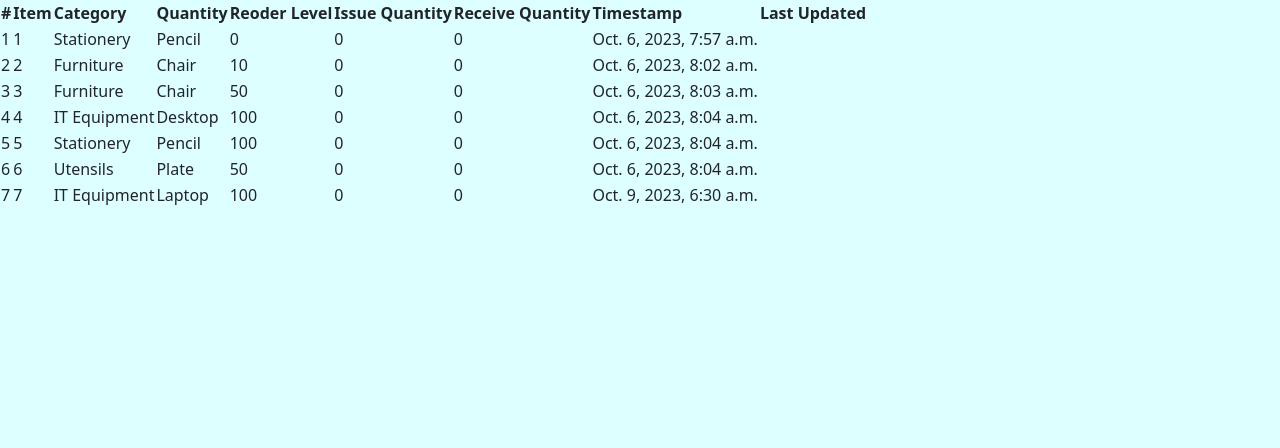
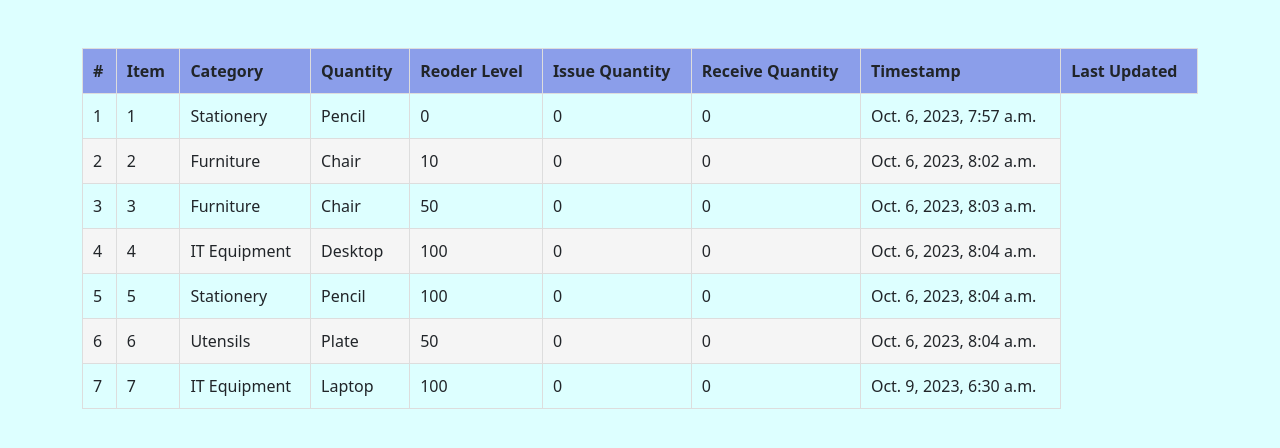
Before and after one commit to Kalutu/stock-management-system, a Django app: page /stock/history/ in a window 1280 px wide. Shown: the part 104-552 px from the top of the page. Run offline with Django 4.2, Linux system fonts and the light colour scheme; a user stored in the database is signed in; data comes from the database, SQL or seed files in the repository; both versions use the stored data as it was after the commit; some libraries are stand-ins or nearby versions.

Commit message:
Styled the application

```diff
--- a/stockmgt/models.py
+++ b/stockmgt/models.py
@@ -40,7 +40,7 @@ class StockHistory(models.Model):
     created_by = models.CharField(max_length=50, blank=True, null=True)
     reorder_level = models.IntegerField(default='0', blank=True, null=True)
     last_updated = models.DateTimeField(auto_now_add=False, auto_now=False, null=True)
-    timestamp = models.DateTimeField(auto_now_add=False, auto_now=False, null=True)
+    timestamp = models.DateTimeField(auto_now_add=False, auto_now=True, null=True)
 
 @receiver(post_save, sender=Stock)
 def copy_stock_to_history(sender, instance, created, **kwargs):
--- a/stockmgt/static/css/styles.css
+++ b/stockmgt/static/css/styles.css
@@ -1,3 +1,45 @@
+*{
+    margin: 0;
+    box-sizing: border-box;
+}
+
 body{
     background-color: rgb(221, 255, 255);
 }
+
+table {
+    width: 100%;
+    border-collapse: collapse;
+    margin: 20px 0;
+  }
+
+  th {
+    background-color: #8b9eea;
+    text-align: left;
+    padding: 10px;
+    font-weight: bold;
+    border: 1px solid #ddd;
+  }
+
+  td {
+    padding: 10px;
+    border: 1px solid #ddd;
+  }
+
+  tr:nth-child(even) {
+    background-color: #f5f5f5;
+  }
+
+  td a {
+    color: #007bff;
+    text-decoration: none;
+  }
+
+  td .low-quantity {
+    background-color: tomato;
+    color: white;
+  }
+
+  td .delete-icon {
+    color: red;
+  }
--- a/stockmgt/templates/stock/history.html
+++ b/stockmgt/templates/stock/history.html
@@ -1,7 +1,7 @@
 {% extends 'base.html' %}
 
 {% block content %}
-    <div>
+    <div class="container mt-5">
         <table>
             <thead>
                 <th>#</th>
```
Also changed, not shown: stockmgt/templates/stock/home.html (+7 -3 lines), db.sqlite3, stockmgt/migrations/0007_alter_stockhistory_timestamp.py (added), stockmgt/static/img/stock.jpg.
